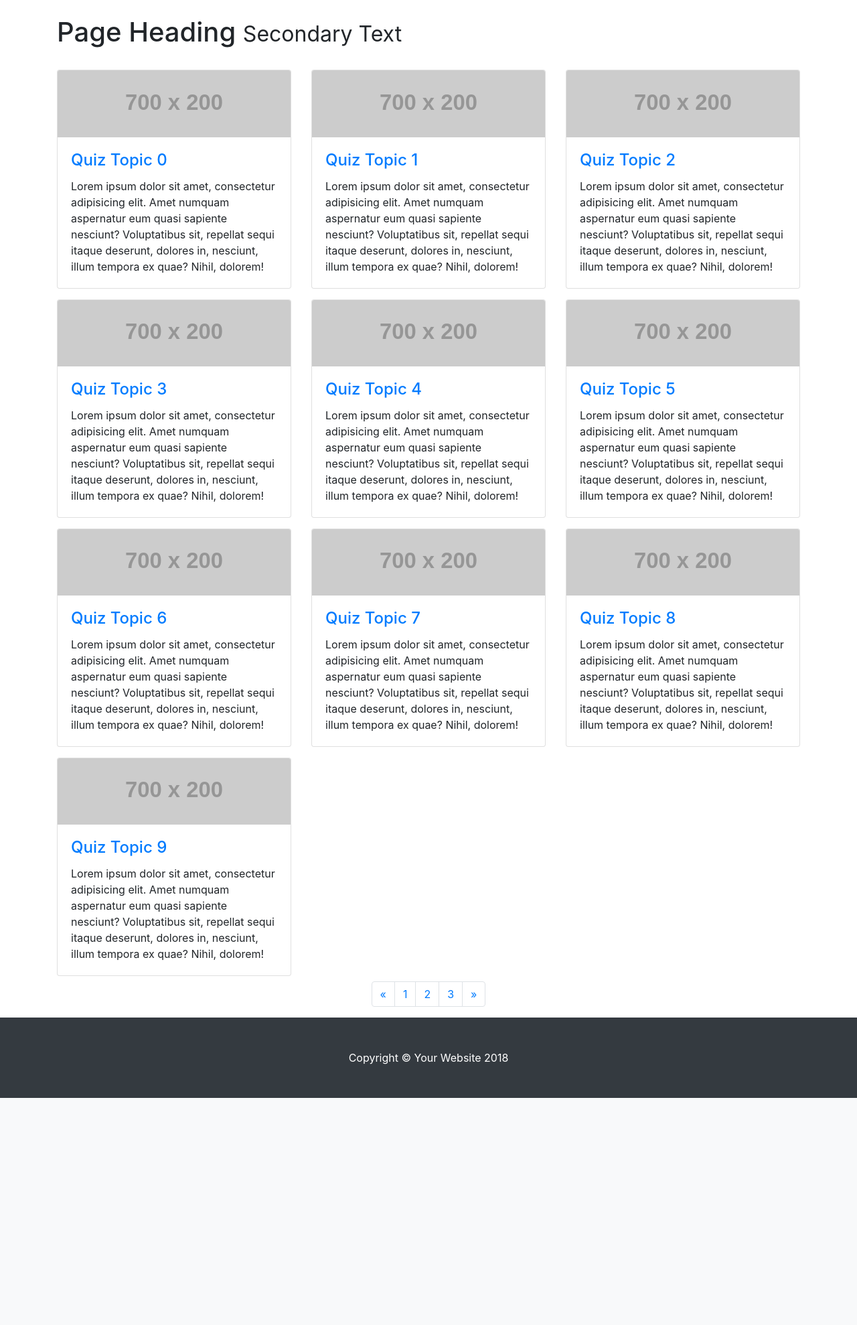
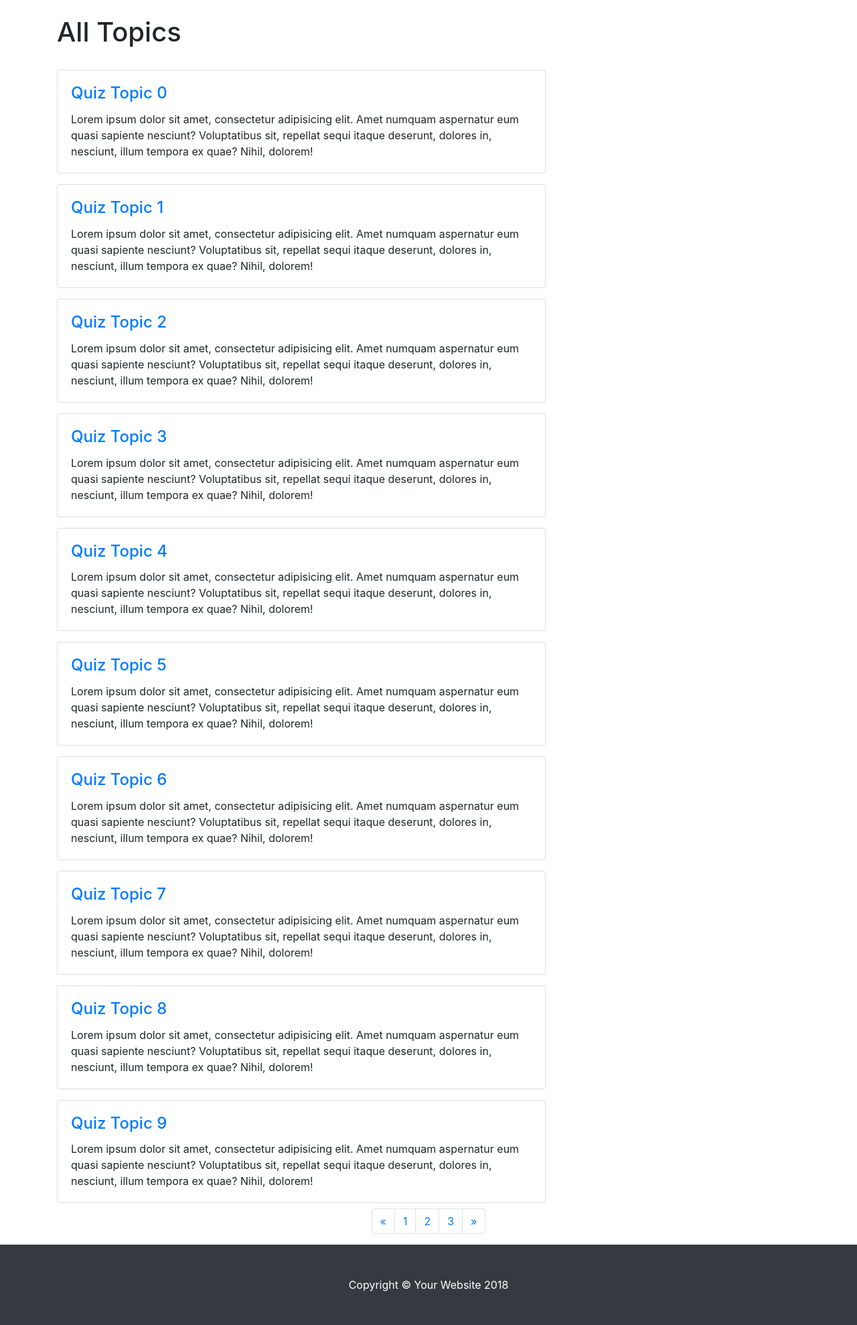
Before and after one commit to kaushal-py/QuizSource, a Flask app: page /all in a window 1280 px wide. Shown: the part 72-2050 px from the top of the page at 67% size. Before the commit the page ends 1711 px from the top, so only its background shows below. Run offline with Flask 2, Linux system fonts and the light colour scheme; grey boxes labelled with a size stand in for pictures from a placeholder-image service; some libraries are stand-ins or nearby versions.

Commit message:
UI changes in cards

```diff
--- a/templates/all.html
+++ b/templates/all.html
@@ -8,17 +8,15 @@
 <div class="container">
 
     <!-- Page Heading -->
-    <h1 class="my-4">Page Heading
-    <small>Secondary Text</small>
+    <h1 class="my-4">All Topics
+    <!-- <small>Secondary Text</small> -->
     </h1>
 
     <div class="row">
 
     {% for i in range(10) %}
-    <div class="col-lg-4 col-sm-6 portfolio-item my-2">
+    <div class="col-md-8 portfolio-item my-2">
         <div class="card h-100">
-        <a href="#"><img class="card-img-top"
-            src="https://dummyimage.com/700x200/{{colors|random}}/{{colors|random}}&text=%20" alt=""></a>
         <div class="card-body">
             <h4 class="card-title">
             <a href="/description">Quiz Topic {{i}}</a>
```
